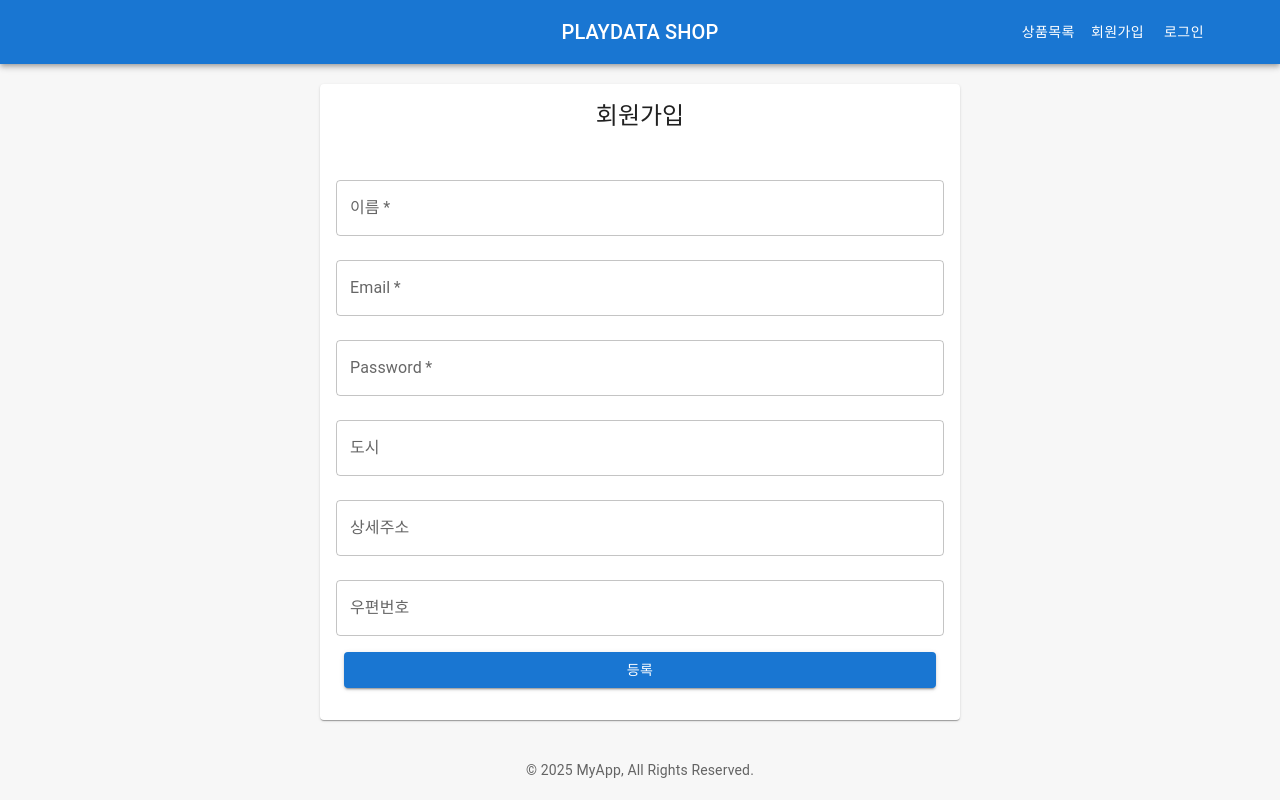
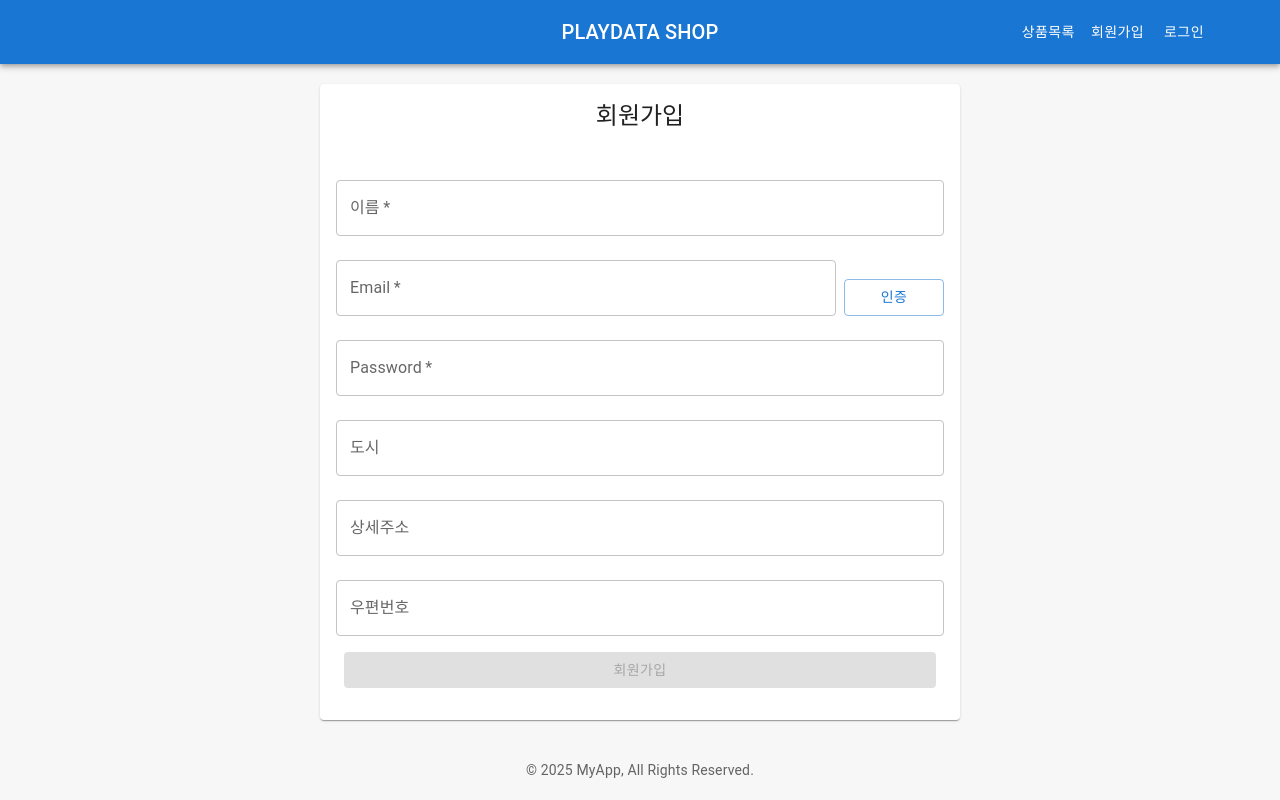
Before and after one commit to HanJongKyun/orderservice_front202504, a React (Vite) app: page /member/create in a window 1280 px wide. Built offline with nearby package versions, Linux system fonts and the light colour scheme.

Commit message:
인증코드 검증 로직 추가

```diff
--- a/src/components/MemberCreate.jsx
+++ b/src/components/MemberCreate.jsx
@@ -1,4 +1,5 @@
 import {
+  Box,
   Button,
   Card,
   CardActions,
@@ -8,9 +9,11 @@ import {
   TextField,
 } from '@mui/material';
 import React, { useContext, useState } from 'react';
-import { useNavigate } from 'react-router-dom';
+import { replace, useNavigate } from 'react-router-dom';
 import { API_BASE_URL, USER } from '../configs/host-config';
 import AuthContext from '../context/UserContext';
+import axios from 'axios';
+import { es } from 'date-fns/locale';
 
 const MemberCreate = () => {
   const [name, setName] = useState('');
@@ -19,6 +22,13 @@ const MemberCreate = () => {
   const [city, setCity] = useState('');
   const [street, setStreet] = useState('');
   const [zipcode, setZipcode] = useState('');
+
+  // 이메일 인증 관련 상태
+  const [verificationCode, setVerificationCode] = useState('');
+  const [isEmailSent, setIsEmailSent] = useState(false);
+  const [isEmailVerified, setIsEmailVerified] = useState(false);
+  const [emailSendLoading, setEmailSendLoading] = useState(false);
+  const [verifyLoading, setVerifyLoading] = useState(false);
 
   // react router dom에서 제공하는 훅 useNavigate
   // 사용자가 특정 요소를 누르지 않아도 이벤트 등에서 페이지를 이동시킬 때 사용하는 훅
@@ -30,6 +40,78 @@ const MemberCreate = () => {
     alert('여기 왜왔죠??');
     navigate('/', replace);
   }
+
+  const sendVerificationEmail = async () => {
+    console.log('이메일 인증 버튼이 클릭됨!');
+    if (!email) {
+      alert('이메일을 먼저 입력해 주세요!');
+      return;
+    }
+    const regEmail =
+      /^[0-9a-zA-Z]([-_.]?[0-9a-zA-Z])*@[0-9a-zA-Z]([-_.]?[0-9a-zA-Z])*\.[a-zA-Z]{2,3}$/i;
+
+    // 정규표현식 작성 후 변수에 대입해 주면, 정규표현식을 담은 객체로 저장이 됩니다.
+    // 해당 정규표현식 객체는 test 메서드를 통해, 전달된 값이 정규표현식에 일치하는 값인지를 검증하는 로직을 제공.
+    if (!regEmail.test(email)) {
+      alert('올바른 이메일 형식이 아닙니다.');
+      return;
+    }
+
+    setEmailSendLoading(true); // 이메일 전송 직전에 로딩 상태 true
+    try {
+      const res = await axios.post(`${API_BASE_URL}${USER}/email-valid`, {
+        email,
+      });
+      console.log('응답된 결과: ', res.data);
+
+      setIsEmailSent(true); // 인증 코드를 입력할 수 있는 필드를 드러내자.
+      alert('인증 코드가 이메일로 발송되었습니다.');
+    } catch (error) {
+      console.error('이메일 발송 오류: ', error);
+      if (error.response.data.statusMessage === 'Blocking') {
+        alert('임시 차단된 이메일입니다. 잠시 후 다시 시도해 주세요!');
+      } else {
+        alert('인증 이메일 발송 중 오류 발생!');
+      }
+    } finally {
+      setEmailSendLoading(false); // 전송되든 에러가 나든 로딩이 끝났음을 알려주기.
+    }
+  };
+
+  const verifyEmailCode = async () => {
+    if (!verificationCode.trim()) {
+      alert('인증 코드를 입력해 주세요!');
+      return;
+    }
+
+    setVerifyLoading(true);
+    try {
+      const res = await axios.post(`${API_BASE_URL}${USER}/verify`, {
+        email,
+        code: verificationCode,
+      });
+
+      console.log('응답된 데이터: ', res.data);
+      setIsEmailVerified(true);
+      alert('이메일 인증이 완료되었습니다!');
+    } catch (error) {
+      console.log('인증 확인 오류: ', error);
+      const msg = error.response.data.statusMessage;
+      if (msg === 'authCode expired!') {
+        alert('인증 시간이 만료되었습니다. 인증 코드부터 다시 발급해 주세요!');
+      } else if (msg.indexOf('wrong') !== -1) {
+        alert(
+          `인증 코드가 올바르지 않습니다! 남은 횟수: ${msg.split(', ')[1]}`,
+        );
+      } else if (msg === 'Blocking') {
+        alert('임시 차단된 이메일입니다. 잠시 후 다시 시도해 주세요!');
+      } else {
+        alert('기타 오류 발생!');
+      }
+    } finally {
+      setVerifyLoading(false);
+    }
+  };
 
   const memberCreate = async (e) => {
     e.preventDefault();
@@ -101,15 +183,65 @@ const MemberCreate = () => {
                 margin='normal'
                 required
               />
+
+              {/* 이메일 필드와 인증 버튼 */}
+              <Box sx={{ display: 'flex', gap: 1, alignItems: 'flex-end' }}>
                 <TextField
                   label='Email'
                   type='email'
                   value={email}
-                onChange={(e) => setEmail(e.target.value)}
+                  onChange={(e) => {
+                    setEmail(e.target.value);
+                    // 이메일이 변경되면 인증 상태 초기화 (인증받지 않은 것처럼 돌려놓기)
+                    if (isEmailSent || isEmailVerified) {
+                      setIsEmailSent(false);
+                      setIsEmailVerified(false);
+                    }
+                  }}
                   fullWidth
                   margin='normal'
                   required
+                  // sx={{
+                  //   '& .MuiInputBase-root': {
+                  //     backgroundColor: isEmailVerified ? '#f5f5f5' : 'inherit',
+                  //   },
+                  // }}
                 />
+                <Button
+                  variant='outlined'
+                  onClick={sendVerificationEmail}
+                  sx={{ mb: 1, minWidth: '100px' }}
+                >
+                  {emailSendLoading
+                    ? '발송중...'
+                    : isEmailVerified
+                      ? '인증완료'
+                      : '인증'}
+                </Button>
+              </Box>
+
+              {/* 인증 코드 입력 필드 */}
+              {isEmailSent && !isEmailVerified && (
+                <Box sx={{ display: 'flex', gap: 1, alignItems: 'flex-end' }}>
+                  <TextField
+                    label='인증 코드'
+                    value={verificationCode}
+                    onChange={(e) => setVerificationCode(e.target.value)}
+                    fullWidth
+                    margin='normal'
+                    placeholder='이메일로 받은 인증 코드를 입력하세요'
+                  />
+                  <Button
+                    variant='outlined'
+                    onClick={verifyEmailCode}
+                    disabled={!verificationCode || verifyLoading}
+                    sx={{ mb: 1, minWidth: '100px' }}
+                  >
+                    {verifyLoading ? '확인중...' : '확인'}
+                  </Button>
+                </Box>
+              )}
+
               <TextField
                 label='Password'
                 type='password'
@@ -146,8 +278,9 @@ const MemberCreate = () => {
                   color='primary'
                   variant='contained'
                   fullWidth
+                  disabled={!isEmailVerified}
                 >
-                  등록
+                  회원가입
                 </Button>
               </CardActions>
             </form>
```
Lines whose indentation alone changed are shown as unchanged.
